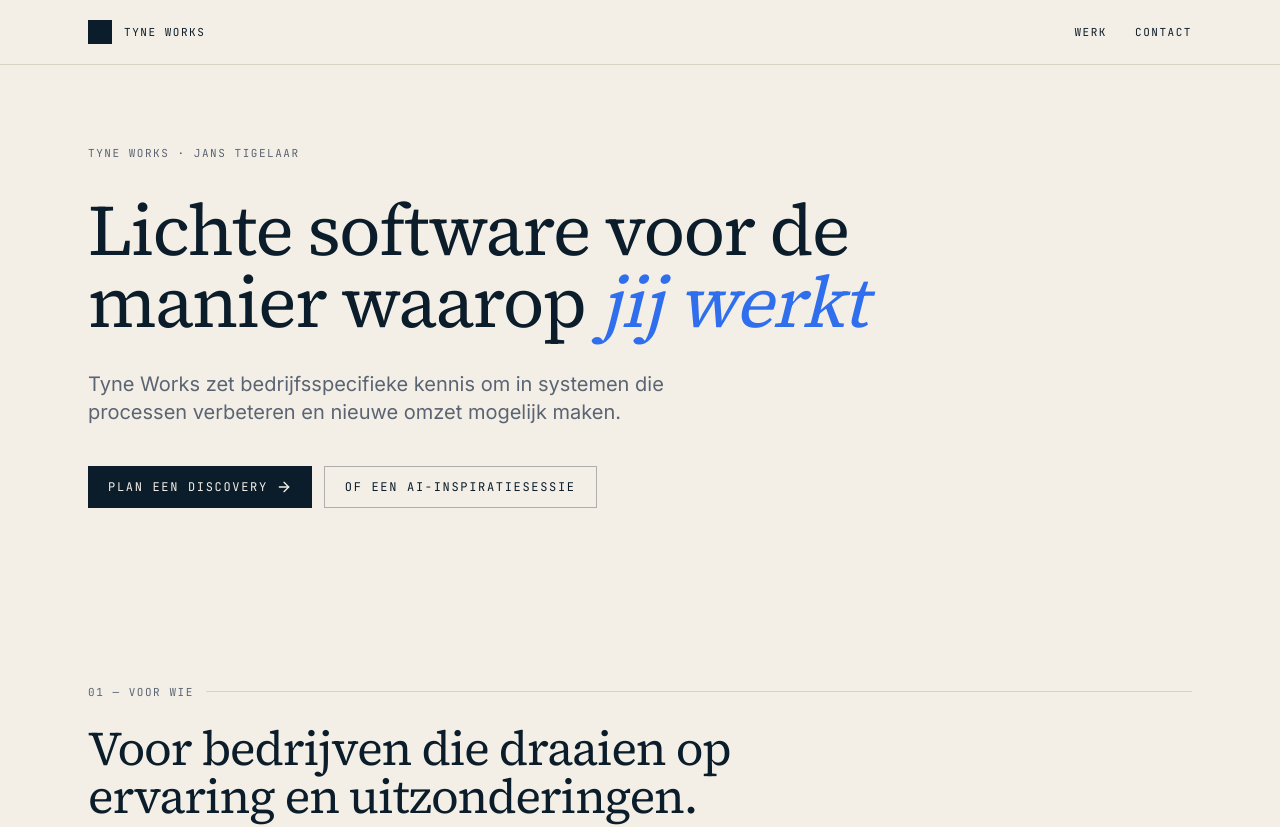
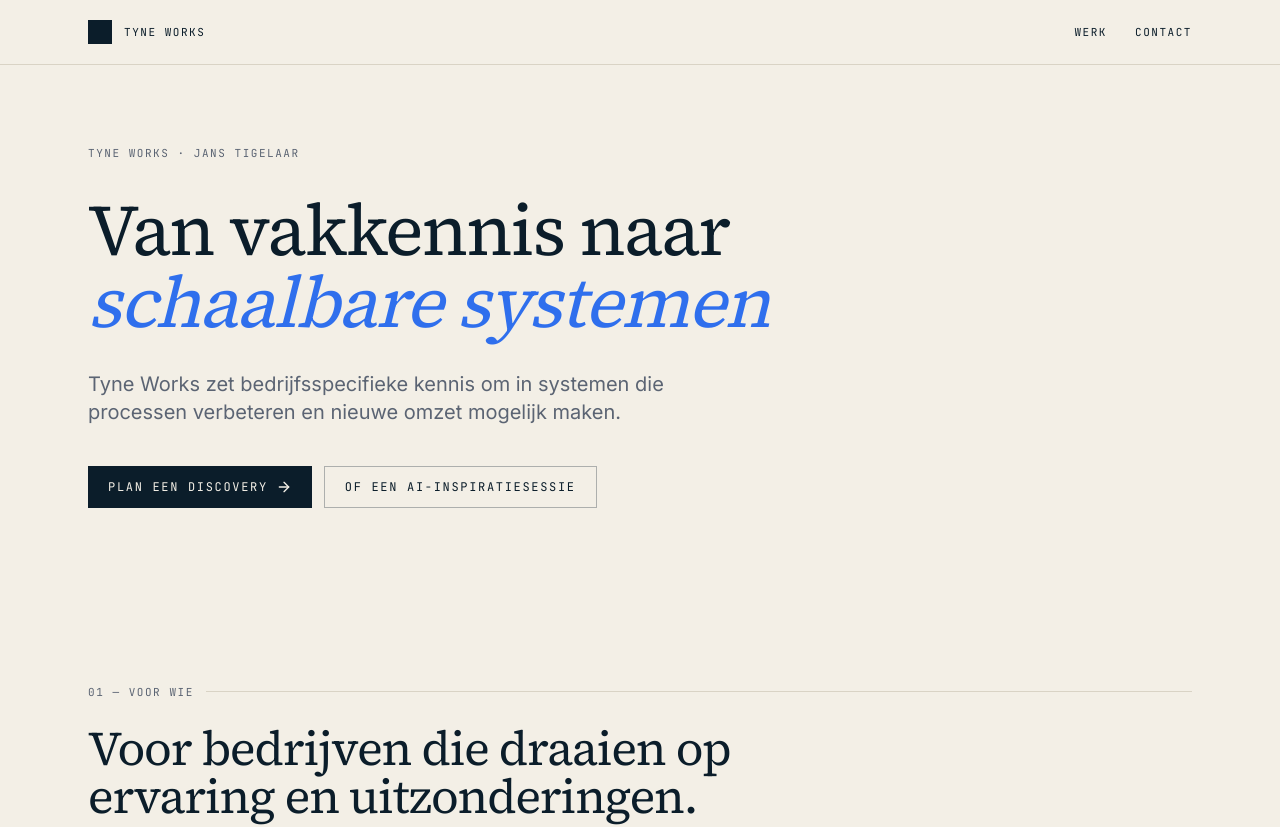
Before and after one commit to JWT20/tyne-works-site, a Next.js app: page / in a window 1280 px wide. Shown: the top 827 px of the page. Built offline with nearby package versions, Linux system fonts and the light colour scheme.

Commit message:
Update hero headline to 'Van vakkennis naar schaalbare systemen' (#9)
Co-authored-by: Claude <noreply@anthropic.com>

```diff
--- a/src/app/page.tsx
+++ b/src/app/page.tsx
@@ -10,8 +10,8 @@ export default function HomePage() {
       <section className="container-tight pt-20 pb-24">
         <p className="label mb-8">Tyne Works · Jans Tigelaar</p>
         <h1 className="display-1 max-w-4xl">
-          Lichte software voor de manier waarop{" "}
-          <span className="font-serif italic text-accent">jij werkt</span>
+          Van vakkennis naar{" "}
+          <span className="font-serif italic text-accent">schaalbare systemen</span>
         </h1>
         <p className="mt-8 text-lg md:text-xl text-muted max-w-2xl leading-relaxed">
           Tyne Works zet bedrijfsspecifieke kennis om in systemen die processen verbeteren
```
